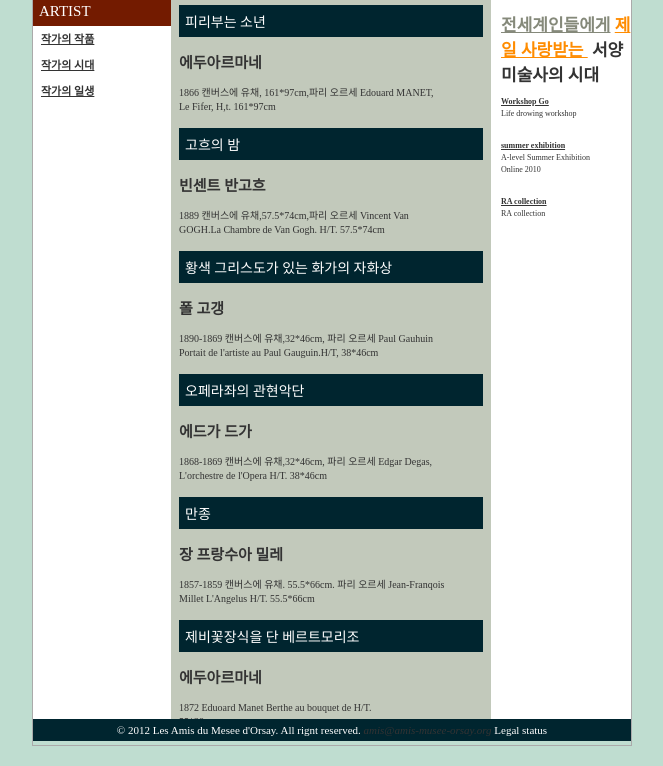
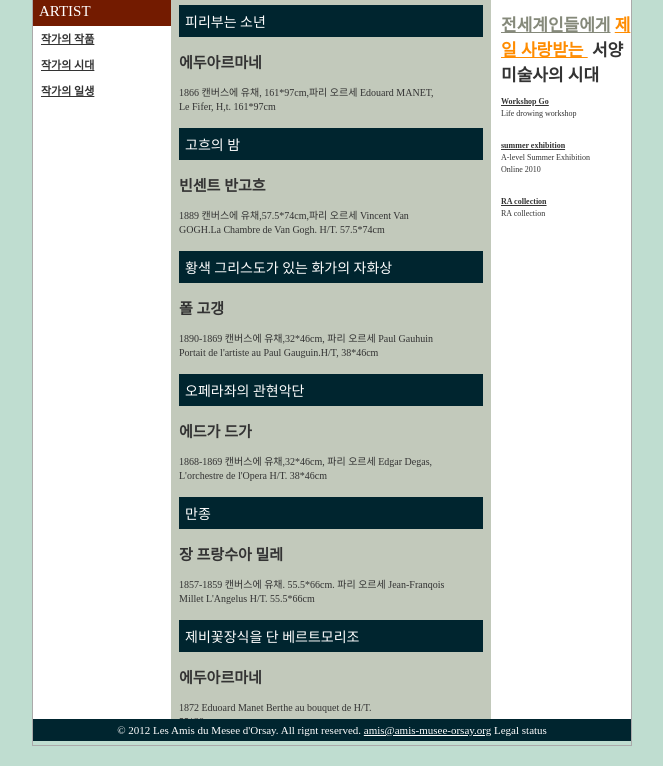
Before and after one commit to isswitpfud/0810_layout3column_Drill, a plain HTML site: page position/index.html in a window 1280 px wide. Shown: the part 158-924 px from the top of the page, without its empty margins (308-971 px from the left). Drawn offline with Linux system fonts and the light colour scheme.

Commit message:
0810_layout3column_Drill

```diff
--- a/position/index.html
+++ b/position/index.html
@@ -123,7 +123,7 @@
         <footer id="footer">
             <p> &copy; 2012 Les Amis du Mesee d'Orsay.
                 All rignt reserved.
-                <i>amis@amis-musee-orsay.org</i>
+                <span>amis@amis-musee-orsay.org</span>
                 Legal status
             </p>
         </footer>
--- a/position/style/style.css
+++ b/position/style/style.css
@@ -26,6 +26,7 @@ div#wrap {
 div#headerFrame {
   height: 130px;
 }
+
 #header {
   text-align: center;
   background-color: #ff8c00;
@@ -39,6 +40,7 @@ div#headerFrame {
   font-weight: normal;
   transform: scaleX(1.05);
 }
+
 #header p {
   height: 26px;
   line-height: 26px;
```
